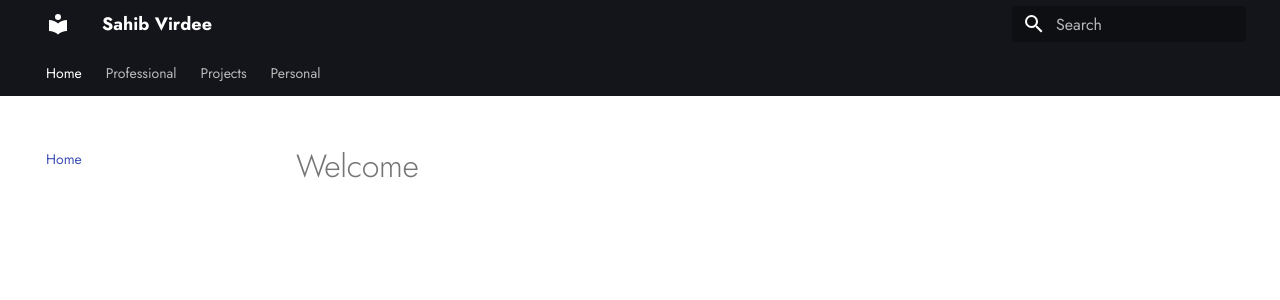
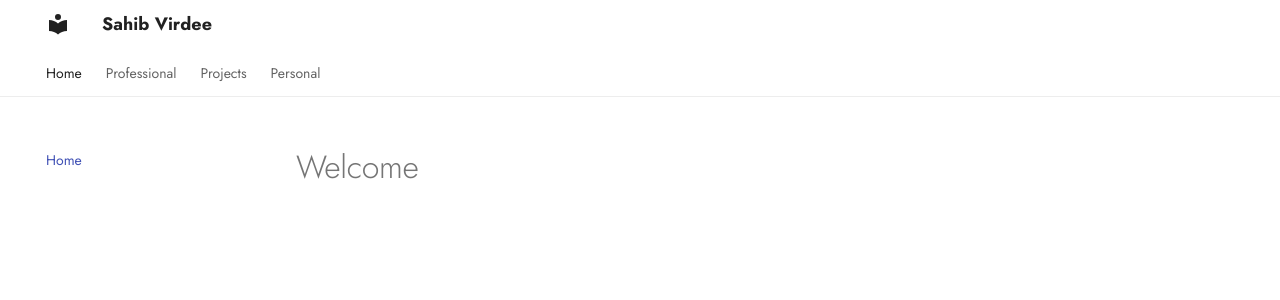
Before and after one commit to sahibdsv/sahibdsv.github.io, an MkDocs documentation site: the page built from docs/index.md, in a window 1280 px wide. Shown: the top 300 px of the page. Built offline with MkDocs 1.6.1 and Material for MkDocs 9.7.7, drawn with Linux system fonts in a browser that asks for light colours.

Commit message:
Update mkdocs.yml

```diff
--- a/mkdocs.yml
+++ b/mkdocs.yml
@@ -3,18 +3,29 @@ site_url: https://sahibvirdee.com
 
 theme:
   name: material
+  # "Primary: white" makes the header blend in with the page (no heavy colored bar)
   palette:
     scheme: default
-    primary: black
-    accent: teal
+    primary: white
+    accent: black
   font:
     text: Jost
     code: Roboto Mono
+  # We remove 'navigation.sections' to kill the sidebar
   features:
     - navigation.tabs
-    - navigation.sections
     - navigation.instant
+    - header.autohide  # The header slides away when you scroll down
 
+# This hides the "Table of Contents" on the right side
+markdown_extensions:
+  - toc:
+      permalink: false
+
+# This empties the plugins list, which REMOVES the Search Bar
+plugins: []
+
+# This CSS hides the footer branding
 extra_css:
   - stylesheets/extra.css
 
```
